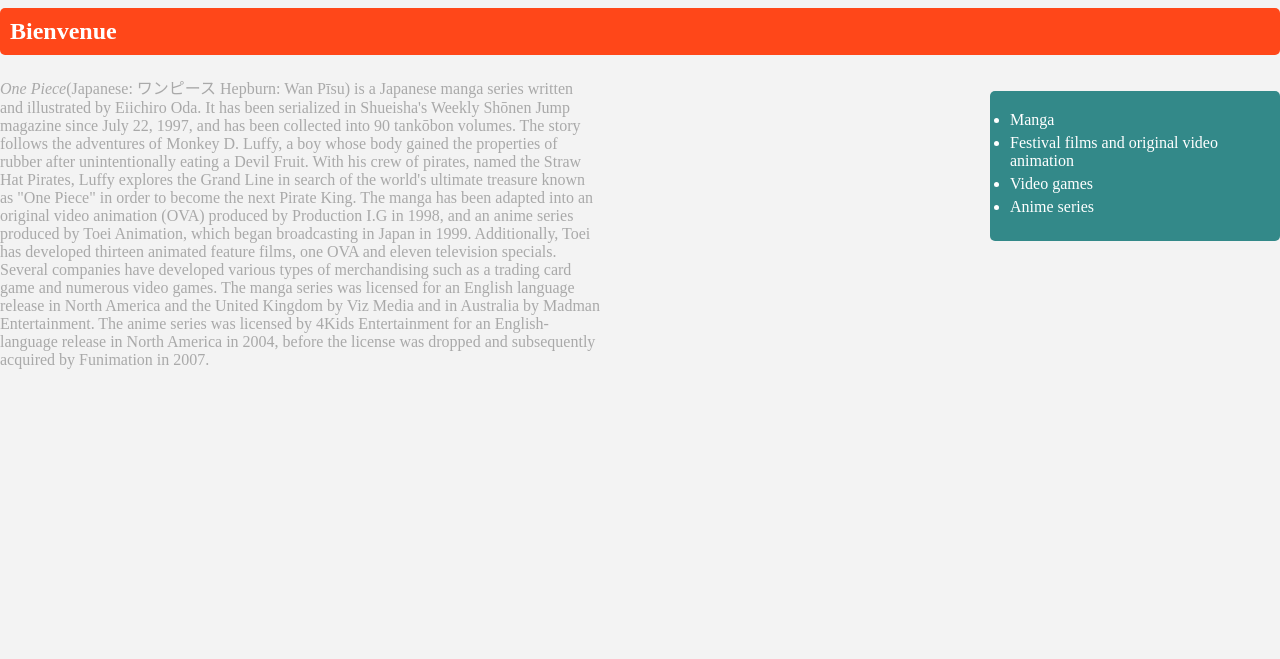
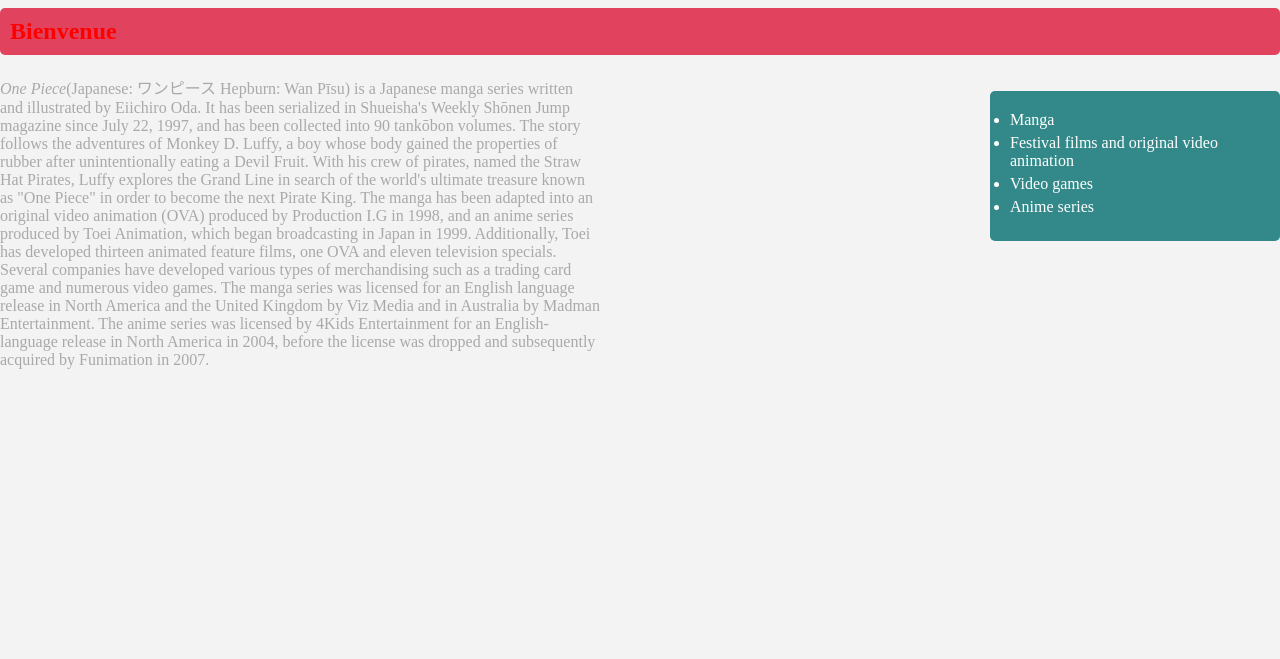
Before and after one commit to Abboudisara/git-chalenge, a plain HTML site: page index.html in a window 1280 px wide. Shown: the part 141-800 px from the top of the page. Drawn offline with Linux system fonts and the light colour scheme; files that its build step writes are made by us from their sources.

Commit message:
supprime

```diff
--- a/css/style.css
+++ b/css/style.css
@@ -55,7 +55,7 @@ nav li
 .contenu h2
 {
 
-	background : #ff4719;
+	background : #db092cc0;
 	padding :10px;
 	border-radius: 5px;
 	margin-bottom: 20px;
--- a/index.html
+++ b/index.html
@@ -33,7 +33,7 @@
 		<div class="cont">
 
 			<div class="contenu">
-				<h2> Bienvenue </h2>
+				<h2 style = "color:red;"> Bienvenue </h2>
 
 				<article>
 
```
